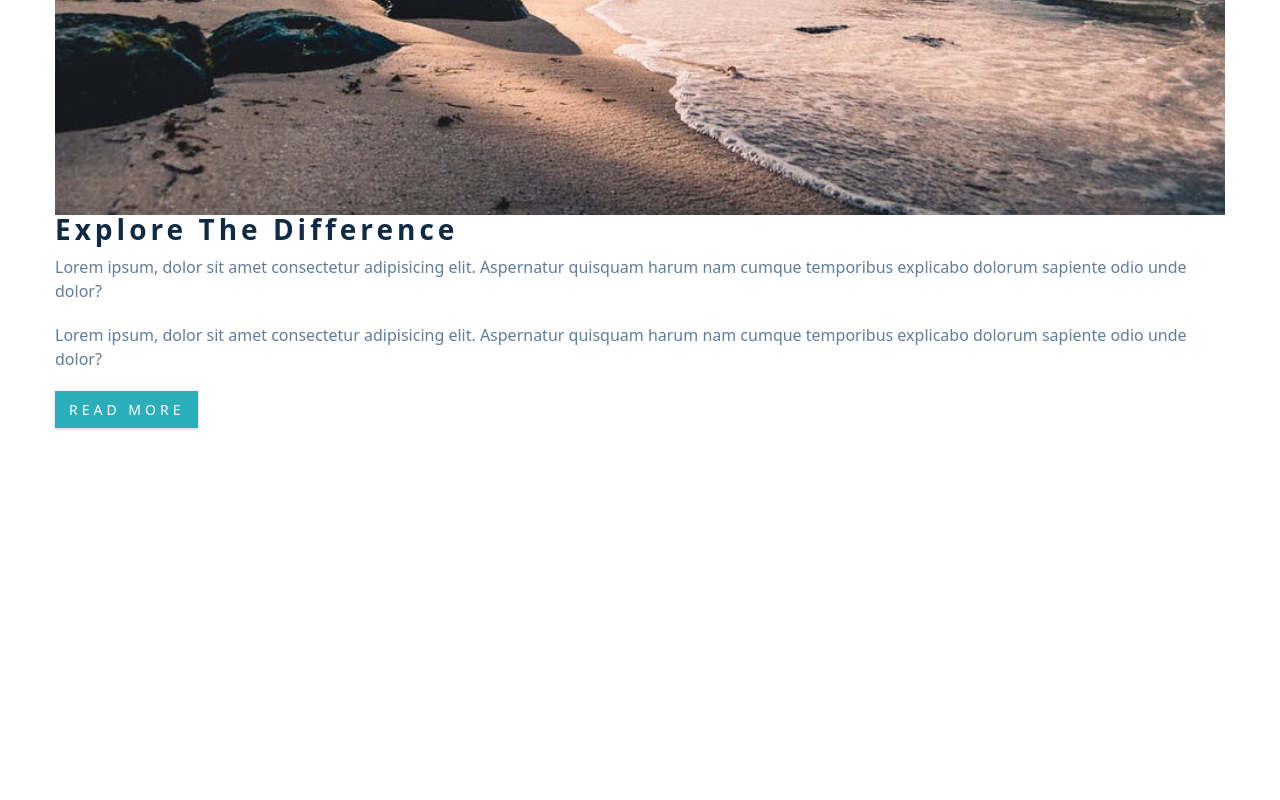
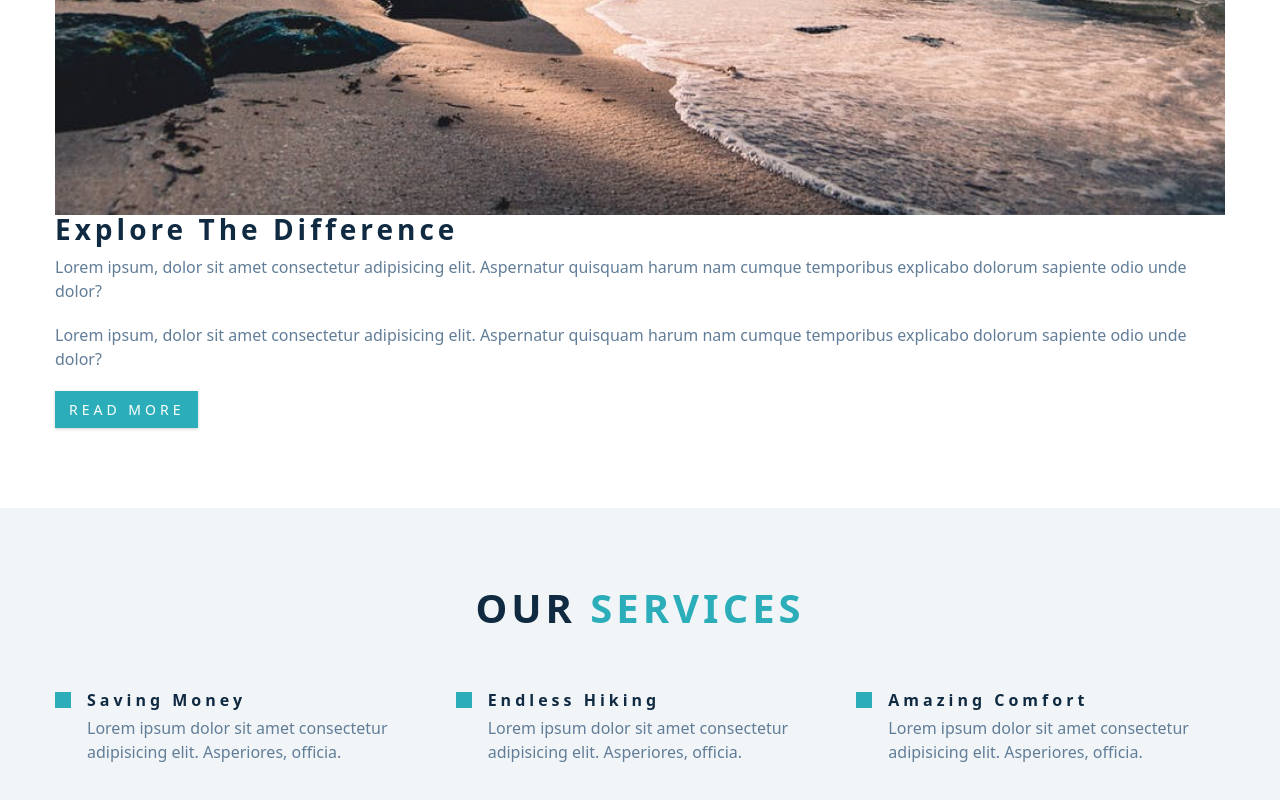
Before and after one commit to Emile0001/React-backroads-app, a React (Create React App) app: page / in a window 1280 px wide. Shown: the part 1648-2448 px from the top of the page. Before the commit the page ends 2156 px from the top, so only its background shows below. Built offline with nearby package versions, Linux system fonts and the light colour scheme.

Commit message:
Services Component

```diff
--- a/src/App.js
+++ b/src/App.js
@@ -3,6 +3,7 @@ import "./App.css";
 import { Nav } from "./components/Nav/Nav";
 import { Hero } from "./components/Hero/Hero";
 import { About } from "./components/About/About";
+import { Services } from "./components/Services/Services";
 
 function App() {
     return (
@@ -10,6 +11,7 @@ function App() {
             <Nav></Nav>
             <Hero></Hero>
             <About></About>
+            <Services></Services>
         </>
     );
 }
--- /dev/null
+++ b/src/components/Services/Services.css
@@ -0,0 +1,56 @@
+/*
+===============
+Services
+===============
+*/
+.services {
+    background: var(--clr-grey-10);
+}
+.service {
+    text-align: center;
+    margin-bottom: 3rem;
+}
+.service-icon {
+    background: var(--clr-primary-5);
+    color: var(--clr-primary-1);
+    padding: 0.5rem;
+    display: inline-block;
+    font-size: 2rem;
+    margin-bottom: 1.5rem;
+}
+.service-text {
+    max-width: 20rem;
+    margin-left: auto;
+    margin-right: auto;
+}
+
+@media screen and (min-width: 576px) {
+    .services-center {
+        display: grid;
+        grid-template-columns: 1fr 1fr;
+        gap: 2rem;
+    }
+    .service {
+        margin-bottom: 0rem;
+    }
+}
+@media screen and (min-width: 992px) {
+    .services-center {
+        grid-template-columns: 1fr 1fr 1fr;
+    }
+}
+@media screen and (min-width: 1170px) {
+    .service {
+        display: flex;
+        text-align: left;
+    }
+    .service-icon {
+        align-self: start;
+    }
+    .service-info {
+        padding-left: 1rem;
+    }
+    .service-title {
+        margin-bottom: 0.5rem;
+    }
+}
--- /dev/null
+++ b/src/components/Services/Services.js
@@ -0,0 +1,53 @@
+import "./Services.css";
+
+export const Services = () => {
+    return (
+        <section className="section services" id="services">
+            <div className="section-title">
+                <h2>
+                    our <span>services</span>
+                </h2>
+            </div>
+            <div className="section-center services-center">
+                <article className="service">
+                    <span className="service-icon">
+                        <i className="fas fa-wallet fa-fw"></i>
+                    </span>
+                    <div className="service-info">
+                        <h4 className="service-title">saving money</h4>
+                        <p className="service-text">
+                            Lorem ipsum dolor sit amet consectetur adipisicing
+                            elit. Asperiores, officia.
+                        </p>
+                    </div>
+                </article>
+
+                <article className="service">
+                    <span className="service-icon">
+                        <i className="fas fa-tree fa-fw"></i>
+                    </span>
+                    <div className="service-info">
+                        <h4 className="service-title">endless hiking</h4>
+                        <p className="service-text">
+                            Lorem ipsum dolor sit amet consectetur adipisicing
+                            elit. Asperiores, officia.
+                        </p>
+                    </div>
+                </article>
+
+                <article className="service">
+                    <span className="service-icon">
+                        <i className="fas fa-socks fa-fw"></i>
+                    </span>
+                    <div className="service-info">
+                        <h4 className="service-title">amazing comfort</h4>
+                        <p className="service-text">
+                            Lorem ipsum dolor sit amet consectetur adipisicing
+                            elit. Asperiores, officia.
+                        </p>
+                    </div>
+                </article>
+            </div>
+        </section>
+    );
+};
```
